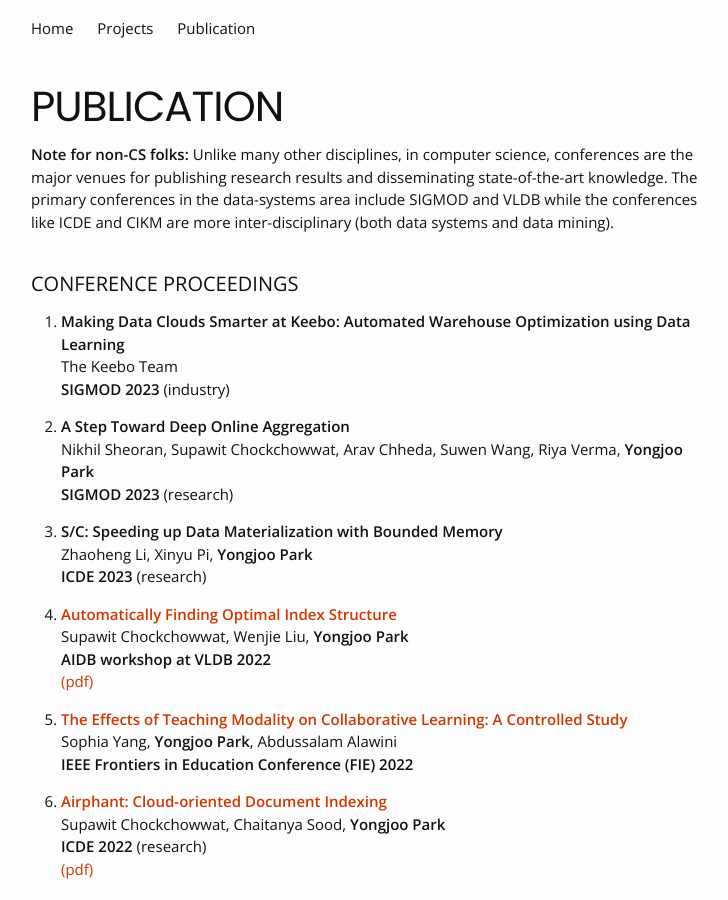
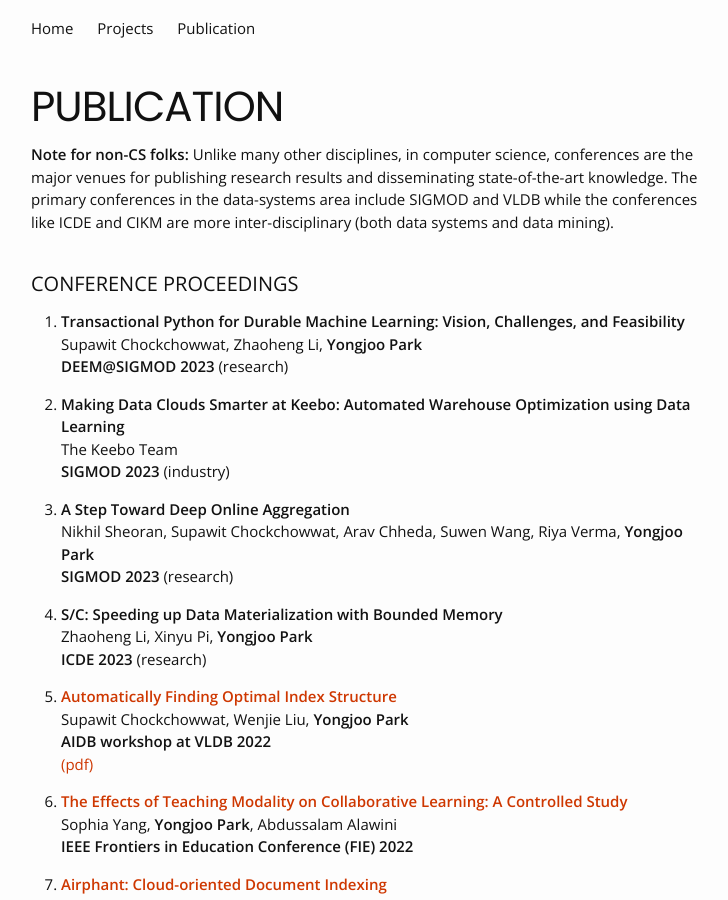
Before and after one commit to pyongjoo/pyongjoo.github.io, a Jekyll site: the page built from publication.md, in a window 1280 px wide and 900 px high. Shown: the whole window, without its empty margins (269-997 px from the left). Built offline with Jekyll 4.4.1, drawn with Linux system fonts in a browser that asks for light colours.

Commit message:
deem added

```diff
--- a/publication.md
+++ b/publication.md
@@ -16,6 +16,10 @@ while the conferences like ICDE and CIKM are more inter-disciplinary (both data
 
 
 ### CONFERENCE PROCEEDINGS
+
+1. **Transactional Python for Durable Machine Learning: Vision, Challenges, and Feasibility**
+   Supawit Chockchowwat, Zhaoheng Li, **Yongjoo Park**
+   **DEEM@SIGMOD 2023** (research)
 
 1. **Making Data Clouds Smarter at Keebo: Automated Warehouse Optimization using Data Learning**
    The Keebo Team
```
